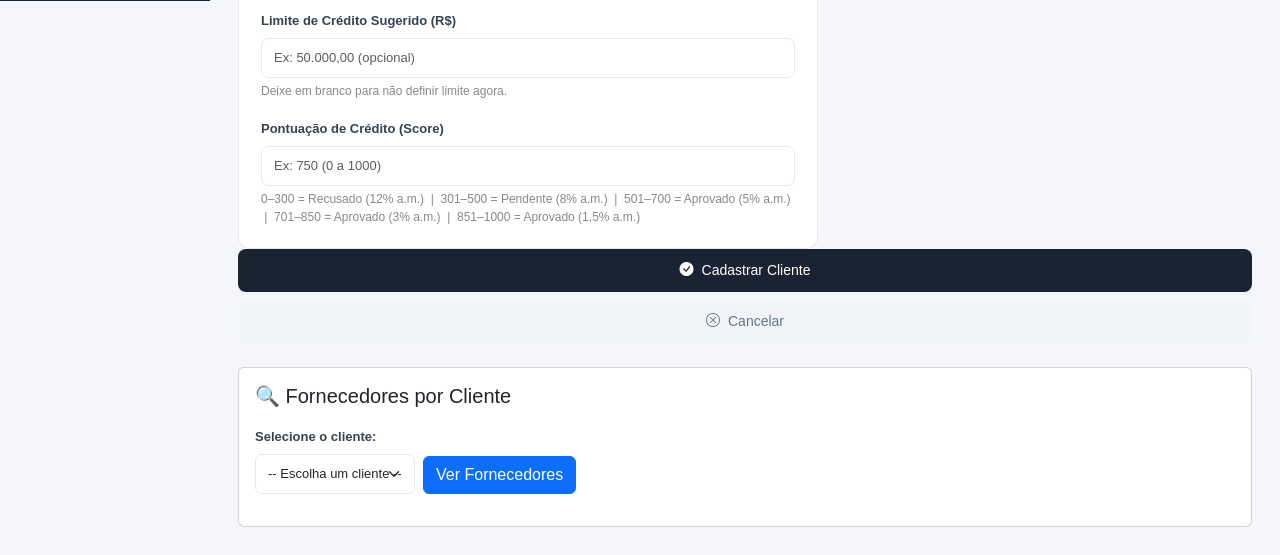
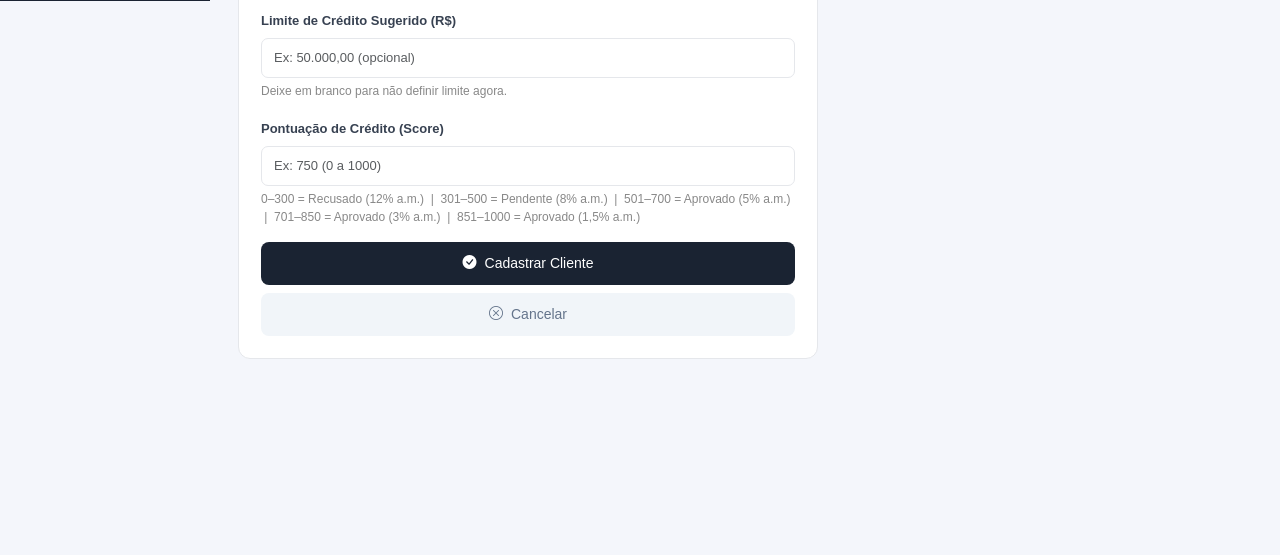
Before and after one commit to AmandaLyyy/Analise_Credito, a Flask app: template CreditoProjeto/CreditoProjetoI/templates/cadastro.html in a window 1280 px wide. Shown: the part 799-1354 px from the top of the page. After the commit the page ends 1158 px from the top, so only its background shows below. Run offline with Flask 3, Linux system fonts and the light colour scheme; the template is opened without the code that fills it: most values are stand-ins (such as "Sample title", 1, 10 or a date in 2020).

Commit message:
Remove bloco de fornecedores do cadastro

```diff
--- a/CreditoProjeto/CreditoProjetoI/templates/cadastro.html
+++ b/CreditoProjeto/CreditoProjetoI/templates/cadastro.html
@@ -45,15 +45,12 @@
         </div>
         <div class="mb-3">
             <label class="form-label">Limite de Crédito Sugerido (R$)</label>
-    <input type="text" name="limite" class="form-control"
-           placeholder="Ex: 50.000,00 (opcional)">
-    <div style="font-size:12px;color:#888;margin-top:4px;">
-        Deixe em branco para não definir limite agora.
+            <input type="text" name="limite" class="form-control" placeholder="Ex: 50.000,00 (opcional)">
+            <div style="font-size:12px;color:#888;margin-top:4px;">Deixe em branco para não definir limite agora.</div>
         </div>
-</div>
+        <div class="mb-3">
             <label class="form-label">Pontuação de Crédito (Score)</label>
-    <input type="number" name="score" class="form-control"
-           min="0" max="1000" placeholder="Ex: 750 (0 a 1000)">
+            <input type="number" name="score" class="form-control" min="0" max="1000" placeholder="Ex: 750 (0 a 1000)">
             <div style="font-size:12px;color:#888;margin-top:4px;">
                 0–300 = Recusado (12% a.m.) &nbsp;|&nbsp;
                 301–500 = Pendente (8% a.m.) &nbsp;|&nbsp;
@@ -69,72 +66,5 @@
             <i class="bi bi-x-circle"></i> Cancelar
         </a>
     </form>
-<!-- ===== FORNECEDORES POR CLIENTE ===== -->
-<div class="card mt-4">
-  <div class="card-body">
-    <h5 class="card-title mb-3">🔍 Fornecedores por Cliente</h5>
-    <form method="GET" action="{{ url_for('dashboard') }}" class="row g-2 align-items-end mb-3">
-      <div class="col-auto">
-        <label for="cliente_id" class="form-label">Selecione o cliente:</label>
-        <select name="cliente_id" id="cliente_id" class="form-select">
-          <option value="">-- Escolha um cliente --</option>
-          {% for c in lista_clientes %}
-            <option value="{{ c[0] }}" {% if cliente_selecionado_id == c[0] %}selected{% endif %}>
-              {{ c[1] }}
-            </option>
-          {% endfor %}
-        </select>
-      </div>
-      <div class="col-auto">
-        <button type="submit" class="btn btn-primary">Ver Fornecedores</button>
-      </div>
-      {% if cliente_selecionado_id %}
-      <div class="col-auto">
-        <a href="{{ url_for('dashboard') }}" class="btn btn-outline-secondary">Limpar</a>
-      </div>
-      {% endif %}
-    </form>
-
-    {% if cliente_selecionado_id %}
-      {% if fornecedores_do_cliente %}
-        <p class="text-muted mb-2">Fornecedores vinculados a <strong>{{ cliente_selecionado_nome }}</strong>:</p>
-        <div class="table-responsive">
-          <table class="table table-sm table-striped">
-            <thead class="table-dark">
-              <tr>
-                <th>Fornecedor</th>
-                <th>Contato</th>
-                <th>Telefone</th>
-                <th>E-mail</th>
-                <th>Referência</th>
-                <th>Limite</th>
-                <th>Última Compra</th>
-                <th></th>
-              </tr>
-            </thead>
-            <tbody>
-              {% for f in fornecedores_do_cliente %}
-              <tr>
-                <td>{{ f[0] }}</td>
-                <td>{{ f[3] or '—' }}</td>
-                <td>{{ f[2] or '—' }}</td>
-                <td>{{ f[1] or '—' }}</td>
-                <td>{{ f[4] or '—' }}</td>
-                <td>{{ formatar_moeda(f[5]) }}</td>
-                <td>{{ f[6].strftime('%d/%m/%Y') if f[6] else '—' }}</td>
-                <td>
-                  <a href="{{ url_for('notas_fiscais', fornecedor_id=f[7]) }}" class="btn btn-sm btn-outline-primary">NFs</a>
-                </td>
-              </tr>
-              {% endfor %}
-            </tbody>
-          </table>
-        </div>
-      {% else %}
-        <div class="alert alert-warning mb-0">Nenhum fornecedor cadastrado para <strong>{{ cliente_selecionado_nome }}</strong>.</div>
-      {% endif %}
-    {% endif %}
-  </div>
-</div>
 </div>
 {% endblock %}
```
Lines whose indentation alone changed are shown as unchanged.
